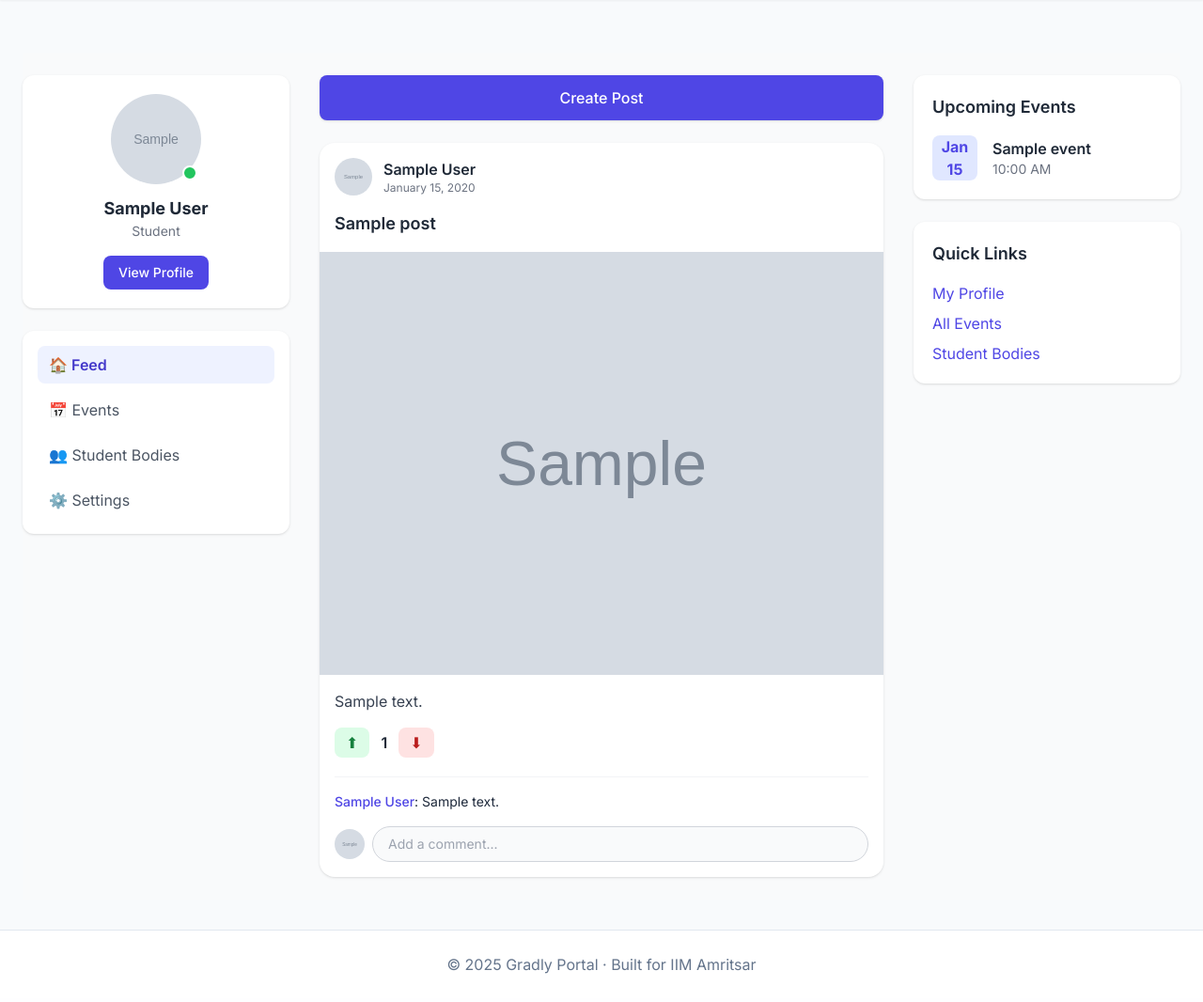
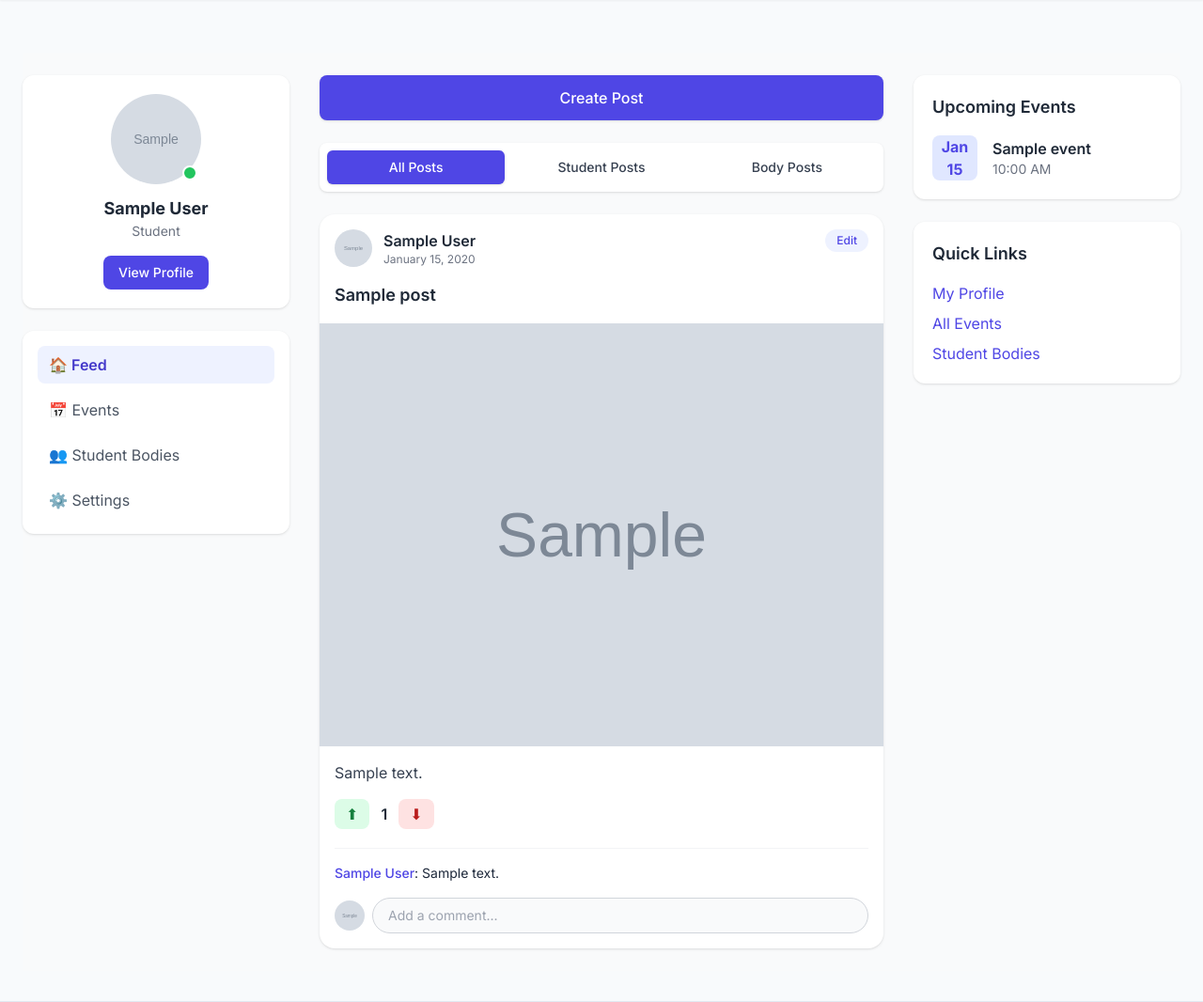
Before and after one commit to JhaAayush/Gradly, a Flask app: page /posts/feed in a window 1280 px wide. Shown: the part 69-1135 px from the top of the page at 94% size. Before the commit the page ends 1105 px from the top, so only its background shows below. Run offline with Flask 3, Linux system fonts and the light colour scheme; a user stored in the database is signed in; tables that the repository leaves empty hold one stand-in row (values such as "Sample post"); grey boxes marked "Sample" are stand-in pictures; some libraries are stand-ins or nearby versions.

Commit message:
Made Some QoL Changes in feed

```diff
--- a/routes/posts.py
+++ b/routes/posts.py
@@ -1,4 +1,4 @@
-from flask import Blueprint, render_template, redirect, url_for, request, flash, current_app, jsonify
+from flask import Blueprint, render_template, redirect, url_for, request, flash, current_app, jsonify, abort
 from flask_login import login_required, current_user
 from werkzeug.utils import secure_filename
 import os
@@ -42,15 +42,76 @@ def create_post():
     return render_template("create_post.html")
 
 
+# ---------- NEW: Edit Post (Author only) ----------
+@posts_bp.route("/edit/<int:post_id>", methods=["GET", "POST"])
+@login_required
+def edit_post(post_id):
+    post = Post.query.get_or_404(post_id)
+
+    # Authorization Check: Is current_user the author?
+    # This works because post.author polymorphically returns the User or StudentBody object
+    if post.author.id != current_user.id:
+        abort(403)  # Forbidden
+
+    if request.method == "POST":
+        # Handle the form submission
+        post.title = request.form.get("title")
+        post.content = request.form.get("content")
+        image = request.files.get("image")
+
+        if image:
+            # If a new image is uploaded, save it and update the path
+            filename = secure_filename(image.filename)
+            path = os.path.join(current_app.config["UPLOAD_FOLDER"], filename)
+            image.save(path)
+            post.image_url = f"uploads/{filename}"
+
+        # If no new image is uploaded, we just don't touch post.image_url
+
+        db.session.commit()
+        flash("Post updated successfully!", "success")
+        return redirect(url_for("posts.feed"))
+
+    # Handle the GET request (show the form)
+    # We pass the post object to the template to pre-populate the form
+    return render_template("edit_post.html", post=post)
+
+
 # ---------- Feed ----------
 @posts_bp.route("/feed")
 @login_required
 def feed():
-    posts = Post.query.order_by(Post.created_at.desc()).all()
+    # Get the filter from URL args, default to 'all'
+    current_filter = request.args.get('filter', 'all')
+
+    # Start the base query
+    base_query = Post.query
+
+    # Apply filter based on the parameter
+    if current_filter == 'student':
+        # Filter for posts where user_id is not null
+        base_query = base_query.filter(Post.user_id.isnot(None))
+    elif current_filter == 'body':
+        # Filter for posts where body_id is not null
+        base_query = base_query.filter(Post.body_id.isnot(None))
+    # If 'all', we don't add any extra filter
+
+    # Order and execute the query
+    posts = base_query.order_by(Post.created_at.desc()).all()
+
+    # Get other data
     events = BodyEvent.query.order_by(BodyEvent.date.desc()).limit(6).all()
     user_votes_q = PostVote.query.filter_by(user_id=current_user.id).all()
     user_votes = {pv.post_id: pv.vote for pv in user_votes_q}
-    return render_template("feed.html", posts=posts, events=events, user_votes=user_votes)
+
+    # Pass the current_filter to the template
+    return render_template(
+        "feed.html",
+        posts=posts,
+        events=events,
+        user_votes=user_votes,
+        current_filter=current_filter
+    )
 
 
 # ---------- Vote ----------
--- a/templates/feed.html
+++ b/templates/feed.html
@@ -95,7 +95,8 @@
 
     <div class="max-w-7xl mx-auto py-0 lg:py-6 grid grid-cols-1 lg:grid-cols-12 lg:gap-8">
 
-        <aside class="hidden lg:block lg:col-span-3 space-y-6">
+        <aside class="hidden lg:block lg:col-span-3">
+            <div class="sticky top-6 space-y-6">
                 <div class="bg-white shadow rounded-xl p-5 text-center">
                     <div class="w-24 h-24 mx-auto relative">
                         {% if current_user.profile_pic %}
@@ -127,10 +128,12 @@
                             class="block px-3 py-2 rounded-lg bg-indigo-50 text-indigo-700 font-semibold">🏠 Feed</a>
                         <a href="{{ url_for('events.view_events') }}"
                             class="block px-3 py-2 rounded-lg text-gray-600 hover:bg-gray-100">📅 Events</a>
-                    <a href="#" class="block px-3 py-2 rounded-lg text-gray-600 hover:bg-gray-100">👥 Student Bodies</a>
+                        <a href="#" class="block px-3 py-2 rounded-lg text-gray-600 hover:bg-gray-100">👥 Student
+                            Bodies</a>
                         <a href="{{ url_for('profile.edit_profile') }}"
                             class="block px-3 py-2 rounded-lg text-gray-600 hover:bg-gray-100">⚙️ Settings</a>
                     </nav>
+                </div>
             </div>
         </aside>
 
@@ -142,9 +145,39 @@
                 </a>
             </div>
 
+            <div class="mb-6 bg-white shadow sm:rounded-lg p-2 flex space-x-2">
+                <a href="{{ url_for('posts.feed', filter='all') }}" class="flex-1 text-center px-3 py-2 rounded-md font-medium text-sm transition-colors
+                    {% if current_filter == 'all' %}
+                        bg-indigo-600 text-white shadow
+                    {% else %}
+                        bg-white text-gray-700 hover:bg-gray-50
+                    {% endif %}">
+                    All Posts
+                </a>
+                <a href="{{ url_for('posts.feed', filter='student') }}" class="flex-1 text-center px-3 py-2 rounded-md font-medium text-sm transition-colors
+                    {% if current_filter == 'student' %}
+                        bg-indigo-600 text-white shadow
+                    {% else %}
+                        bg-white text-gray-700 hover:bg-gray-50
+                    {% endif %}">
+                    Student Posts
+                </a>
+                <a href="{{ url_for('posts.feed', filter='body') }}" class="flex-1 text-center px-3 py-2 rounded-md font-medium text-sm transition-colors
+                    {% if current_filter == 'body' %}
+                        bg-indigo-600 text-white shadow
+                    {% else %}
+                        bg-white text-gray-700 hover:bg-gray-50
+                    {% endif %}">
+                    Body Posts
+                </a>
+            </div>
+
             {% for post in posts %}
             <div class="bg-white sm:rounded-2xl sm:shadow mb-6 lg:mb-0 border-b sm:border-none">
-                <div class="p-4 flex items-center gap-3">
+
+                <div class="p-4 flex justify-between items-start gap-3">
+
+                    <div class="flex items-center gap-3">
                         {% if post.author.user_type == 'student' %}
                         <img src="{{ url_for('static', filename=post.author.profile_pic or 'default-profile.png') }}"
                             class="w-10 h-10 rounded-full object-cover">
@@ -161,6 +194,14 @@
                                 class="font-semibold text-gray-800 hover:underline">{{ post.author.name }}</a>
                             <p class="text-xs text-gray-500">{{ post.created_at.strftime('%B %d, %Y') }}</p>
                         </div>
+                        {% endif %}
+                    </div>
+
+                    {% if post.author.id == current_user.id %}
+                    <a href="{{ url_for('posts.edit_post', post_id=post.id) }}"
+                        class="text-xs font-medium text-indigo-600 hover:text-indigo-800 bg-indigo-50 hover:bg-indigo-100 px-3 py-1 rounded-full flex-shrink-0">
+                        Edit
+                    </a>
                     {% endif %}
                 </div>
 
@@ -219,12 +260,19 @@
             {% else %}
             <div class="text-center py-20 bg-white shadow rounded-xl">
                 <h2 class="text-2xl font-bold text-gray-600">No posts yet!</h2>
-                <p class="text-gray-500">The feed is empty. Check back later for updates.</p>
+                <p class="text-gray-500">The feed is empty.
+                    {% if current_filter != 'all' %}
+                    Try selecting "All Posts".
+                    {% else %}
+                    Check back later for updates.
+                    {% endif %}
+                </p>
             </div>
             {% endfor %}
         </main>
 
-        <aside class="hidden lg:block lg:col-span-3 space-y-6">
+        <aside class="hidden lg:block lg:col-span-3">
+            <div class="sticky top-6 space-y-6">
                 <div class="bg-white shadow rounded-xl p-5">
                     <h3 class="font-semibold text-gray-800 text-lg mb-4">Upcoming Events</h3>
                     {% if events %}
@@ -265,8 +313,8 @@
                         <li><a href="#" class="text-indigo-600 hover:underline">Student Bodies</a></li>
                     </ul>
                 </div>
+            </div>
         </aside>
-
     </div>
 </div>
 
```
Also changed, not shown: templates/edit_post.html (added, +75 -0 lines). Lines whose indentation alone changed are shown as unchanged.
